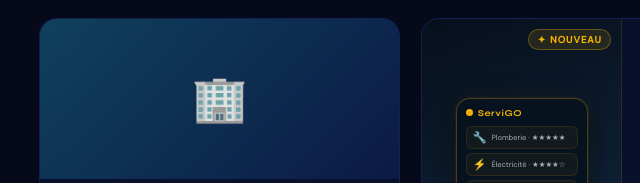
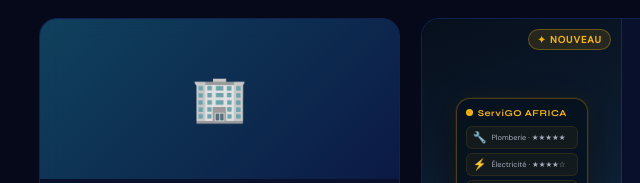
Before and after one commit to idridinho/yibdeveloper, a plain HTML site: page index.html in a window 1280 px wide. Shown: the part 4811-4994 px from the top of the page, 38-678 px from the left. Drawn offline with Linux system fonts and the light colour scheme; files whose address does not match are found by name.

Commit message:
modification

```diff
--- a/index.html
+++ b/index.html
@@ -265,7 +265,7 @@
             <div class="sg-phone-mock">
               <div class="sg-mock-bar">
                 <img src="images/logo.png" alt="ServiGO AFRICA" class="sg-mock-dot">
-                <span class="sg-mock-title">ServiGO</span>
+                <span class="sg-mock-title">ServiGO AFRICA</span>
               </div>
               <div class="sg-mock-row"><span class="sg-mock-ico">🔧</span><span class="sg-mock-txt">Plomberie · ★★★★★</span></div>
               <div class="sg-mock-row"><span class="sg-mock-ico">⚡</span><span class="sg-mock-txt">Électricité · ★★★★☆</span></div>
```
